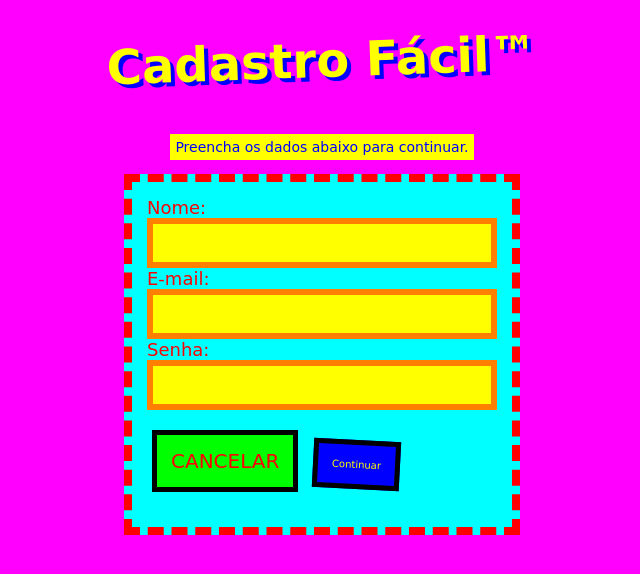
After one commit to Nicolyaparecidalopes/desafio-pior-ux, a Flask app: template templates/index.html in a window 1280 px wide. The commit adds this page. Shown: the top 574 px of the page, without its empty margins (318-958 px from the left). Run offline with Flask 3, Linux system fonts and the light colour scheme; the template is opened without the code that fills it, so the values that code supplies are empty.

Commit message:
adicionei
# Conflicts:
#	templates/final.html

```diff
--- /dev/null
+++ b/app.py
@@ -0,0 +1,27 @@
+from flask import Flask, render_template
+
+app = Flask(__name__)
+
+
+@app.route("/")
+def inicio():
+    return render_template("index.html")
+
+
+@app.route("/senha")
+def senha():
+    return render_template("senha.html")
+
+
+@app.route("/confirmacao")
+def confirmacao():
+    return render_template("confirmacao.html")
+
+
+@app.route("/final")
+def final():
+    return render_template("final.html")
+
+
+if __name__ == "__main__":
+    app.run(debug=True)
--- a/script.js
+++ b/script.js
@@ -1,10 +1,13 @@
 function continuarCadastro() {
+
     const nome = document.getElementById("nome").value;
     const email = document.getElementById("email").value;
     const senha = document.getElementById("senha").value;
 
     if (nome === "" || email === "" || senha === "") {
+
         alert("Erro! Talvez esteja tudo certo, mas alguns campos parecem estar vazios.");
+
         return;
     }
 
--- /dev/null
+++ b/static/style.css
@@ -0,0 +1,70 @@
+body {
+    background-color: #ff00ff;
+    font-family: "Comic Sans MS", cursive;
+    color: #00ff00;
+    text-align: center;
+    margin-top: 20px;
+}
+
+h1 {
+    color: #ffff00;
+    font-size: 48px;
+    text-shadow: 4px 4px 0px #0000ff;
+    transform: rotate(-2deg);
+}
+
+p {
+    font-size: 14px;
+    color: #0000ff;
+    background-color: #ffff00;
+    display: inline-block;
+    padding: 5px;
+}
+
+form {
+    width: 350px;
+    margin: auto;
+    text-align: left;
+    background-color: #00ffff;
+    border: 8px dashed #ff0000;
+    padding: 15px;
+}
+
+label {
+    color: #ff0000;
+    font-size: 18px;
+}
+
+input {
+    width: 100%;
+    padding: 10px;
+    box-sizing: border-box;
+    border: 6px solid #ff8000;
+    background-color: #ffff00;
+    font-size: 16px;
+}
+
+button {
+    padding: 14px;
+    margin: 20px 5px;
+    cursor: pointer;
+    border: 5px solid #000000;
+    font-family: "Comic Sans MS", cursive;
+}
+
+button:first-of-type {
+    background-color: #00ff00;
+    color: #ff0000;
+    font-size: 20px;
+}
+
+button:last-of-type {
+    background-color: #0000ff;
+    color: #ffff00;
+    font-size: 10px;
+    transform: rotate(3deg);
+}
+
+button:hover {
+    transform: scale(1.2) rotate(-5deg);
+}
--- a/confirmacao.htm
+++ b/templates/confirmacao.htm
@@ -8,7 +8,7 @@
 
     <title>Confirmação</title>
 
-    <link rel="stylesheet" href="style.css">
+    <link rel="stylesheet" href="{{ url_for('static', filename='style.css') }}">
 </head>
 
 <body>
--- /dev/null
+++ b/templates/index.html
@@ -0,0 +1,42 @@
+<!DOCTYPE html>
+<html lang="pt-BR">
+<head>
+    <meta charset="UTF-8">
+    <meta name="viewport" content="width=device-width, initial-scale=1.0">
+
+    <title>Cadastro Fácil™</title>
+
+    <link rel="stylesheet" href="{{ url_for('static', filename='style.css') }}">
+</head>
+
+<body>
+
+    <h1>Cadastro Fácil™</h1>
+
+    <p>Preencha os dados abaixo para continuar.</p>
+
+    <form>
+
+        <label for="nome">Nome:</label>
+        <input type="text" id="nome">
+
+        <label for="email">E-mail:</label>
+        <input type="email" id="email">
+
+        <label for="senha">Senha:</label>
+        <input type="password" id="senha">
+
+        <button type="button" id="cancelar">
+            CANCELAR
+        </button>
+
+        <button type="button" onclick="continuarCadastro()">
+            Continuar
+        </button>
+
+    </form>
+
+    <script src="script.js"></script>
+
+</body>
+</html>
--- a/senha.html
+++ b/templates/senha.html
@@ -8,7 +8,7 @@ html
 
     <title>Senha Fácil</title>
 
-    <link rel="stylesheet" href="style.css">
+    <link rel="stylesheet" href="{{ url_for('static', filename='style.css') }}">
 </head>
 
 <body>
```
Also changed, not shown: index.html (deleted, +0 -32 lines), style.css (deleted, +0 -47 lines), templates/final.html (line endings or trailing spaces).
